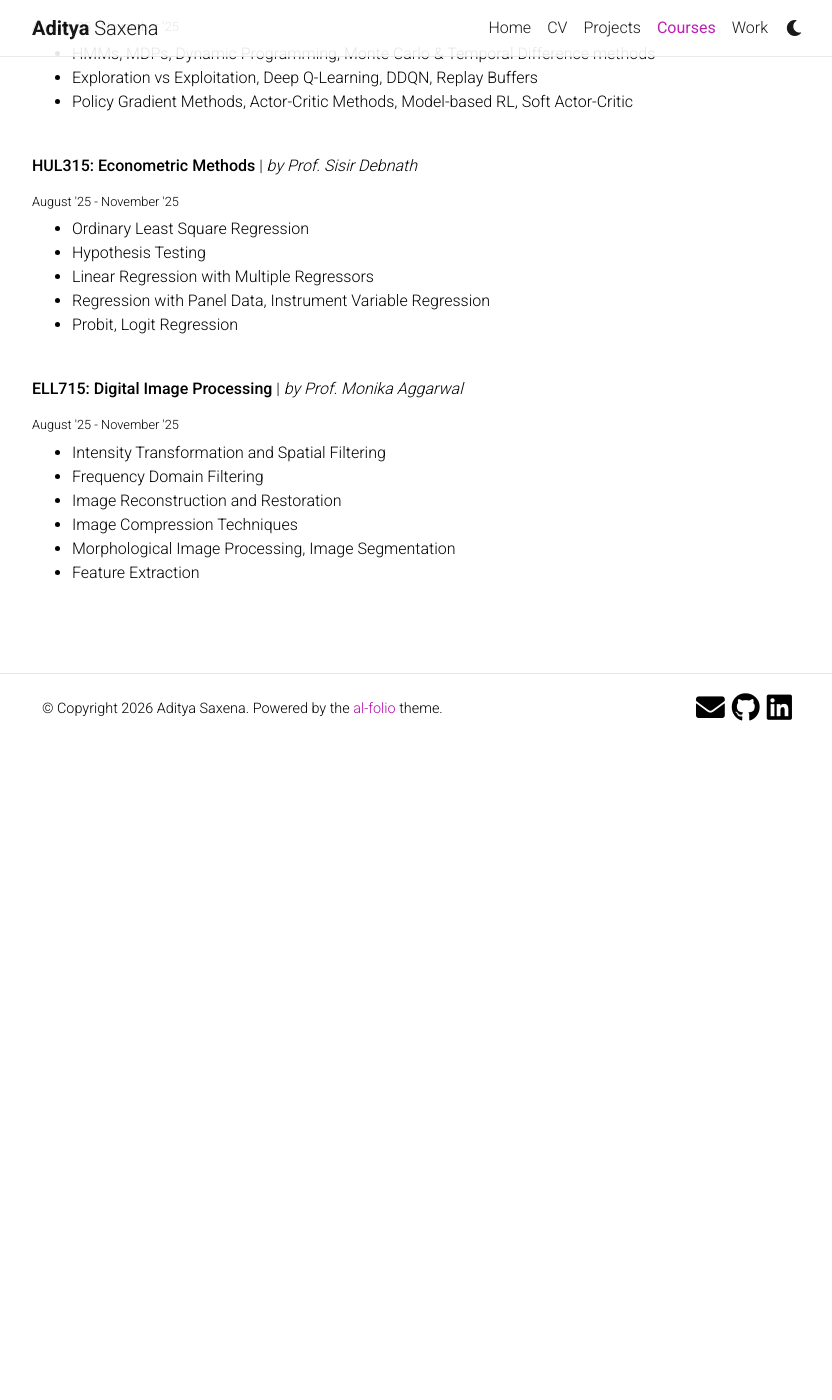
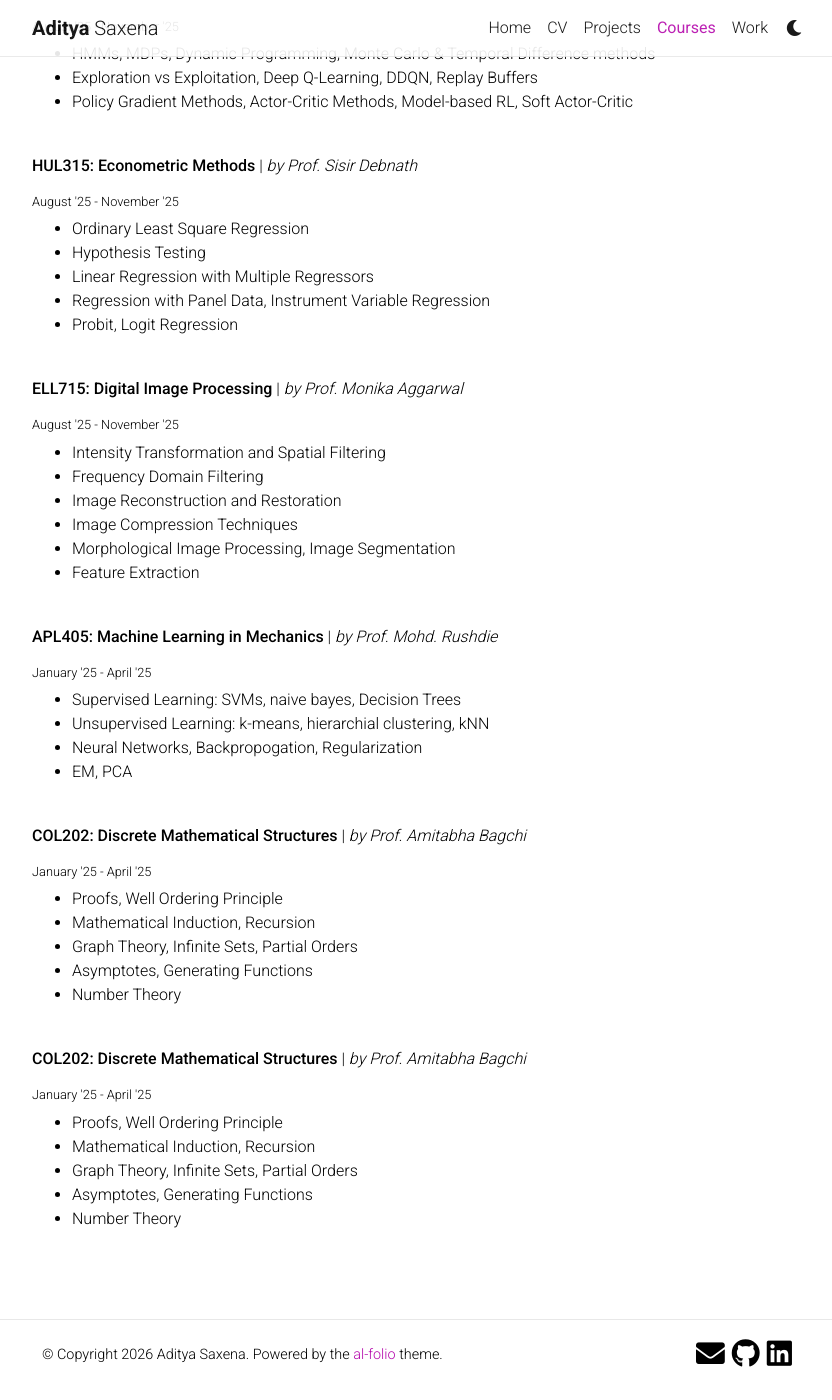
Before and after one commit to adityaaa2511/adityaaa2511.github.io, a Jekyll site: the page built from _pages/courses.md, in a window 1280 px wide and 1400 px high, scrolled down 1175 px. Shown: the whole window, without its empty margins (223-1055 px from the left). Built offline with Jekyll 4.4.1, drawn with Linux system fonts in a browser that asks for light colours; nearby versions of some CDN libraries; comment, search, counter and statistics services are not loaded; a style sheet for code colours, icons or effects is not loaded; before the commit the page ends 1929 px from its top, so only the background shows below that.

Commit message:
Added sem6 courses

```diff
--- a/_pages/courses.md
+++ b/_pages/courses.md
@@ -136,3 +136,53 @@ navpos: 3
     </p>
     <br>
 </div>
+
+<div class="courses">
+    <p class="courses-text">
+      <strong>APL405: Machine Learning in Mechanics</strong> | <i>by Prof. Mohd. Rushdie</i><br/>
+    <div class="courses-bubble-with-date">
+      <h6>January '25 - April '25</h6>
+    </div>
+    <ul>
+        <li>Supervised Learning: SVMs, naive bayes, Decision Trees</li>
+        <li>Unsupervised Learning: k-means, hierarchial clustering, kNN</li>
+        <li>Neural Networks, Backpropogation, Regularization</li>
+        <li>EM, PCA</li>
+    </ul>
+    </p>
+    <br>
+</div>
+
+<div class="courses">
+    <p class="courses-text">
+      <strong>COL202: Discrete Mathematical Structures</strong> | <i>by Prof. Amitabha Bagchi</i><br/>
+    <div class="courses-bubble-with-date">
+      <h6>January '25 - April '25</h6>
+    </div>
+    <ul>
+        <li>Proofs, Well Ordering Principle</li>
+        <li>Mathematical Induction, Recursion</li>
+        <li>Graph Theory, Infinite Sets, Partial Orders</li>
+        <li>Asymptotes, Generating Functions</li>
+        <li>Number Theory</li>
+    </ul>
+    </p>
+    <br>
+</div>
+
+<div class="courses">
+    <p class="courses-text">
+      <strong>COL202: Discrete Mathematical Structures</strong> | <i>by Prof. Amitabha Bagchi</i><br/>
+    <div class="courses-bubble-with-date">
+      <h6>January '25 - April '25</h6>
+    </div>
+    <ul>
+        <li>Proofs, Well Ordering Principle</li>
+        <li>Mathematical Induction, Recursion</li>
+        <li>Graph Theory, Infinite Sets, Partial Orders</li>
+        <li>Asymptotes, Generating Functions</li>
+        <li>Number Theory</li>
+    </ul>
+    </p>
+    <br>
+</div>
```
